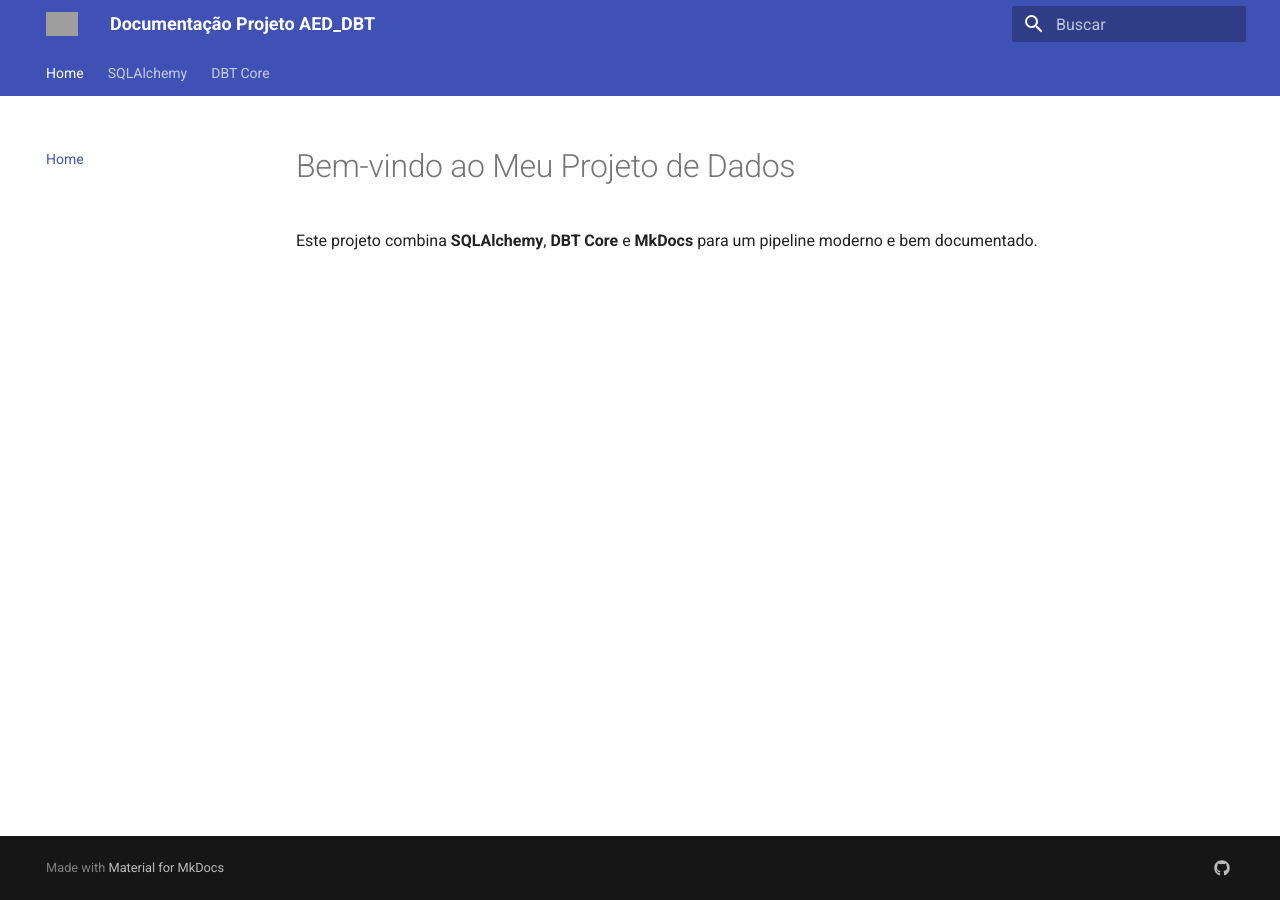
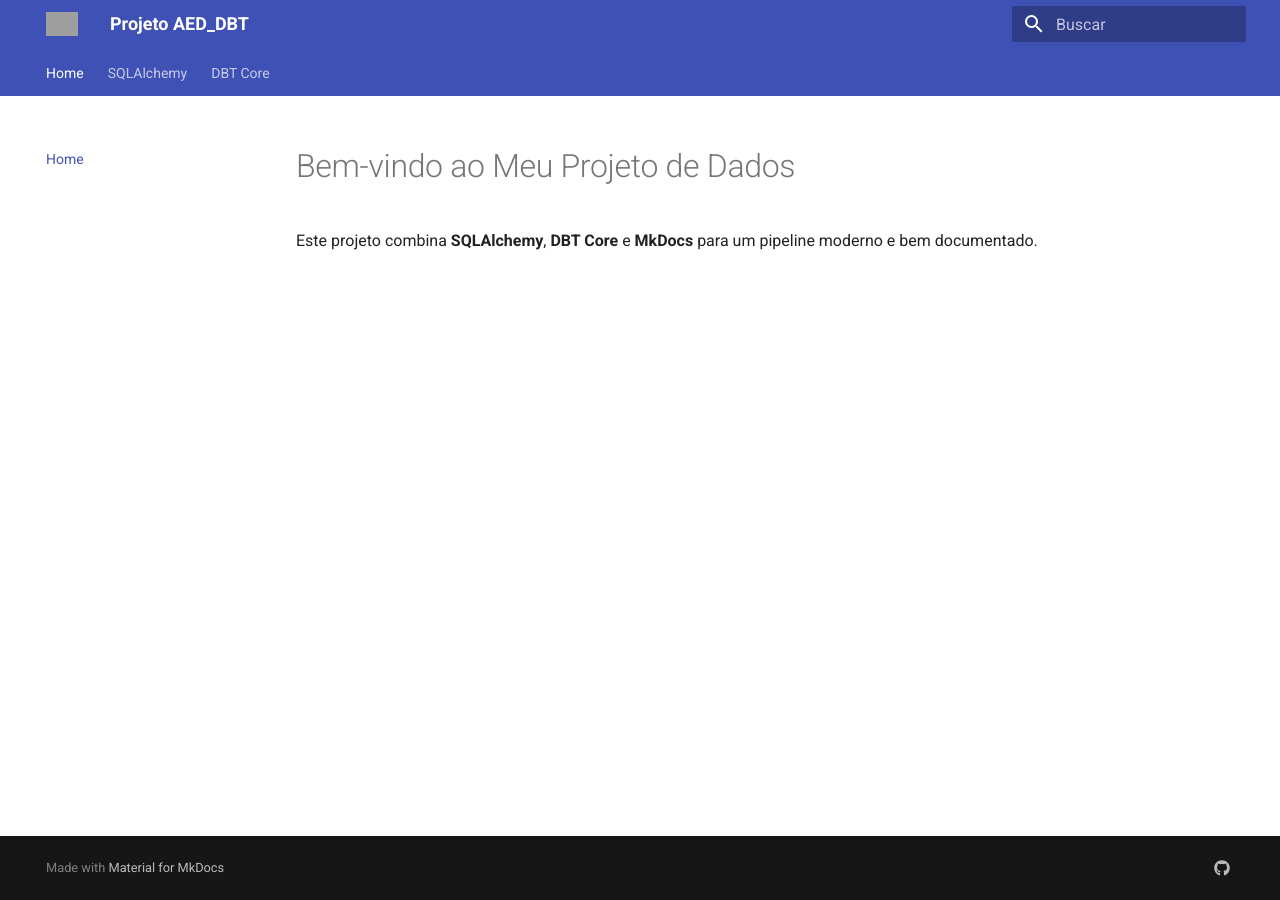
Before and after one commit to Prog-LucasAlves/AED_DBT, an MkDocs documentation site: the page built from docs/index.md, in a window 1280 px wide. Built offline with MkDocs 1.6.1 and Material for MkDocs 9.7.7, drawn with Linux system fonts in a browser that asks for light colours; grey boxes are pictures that could not be loaded.

Commit message:
up mkdocs.yml

```diff
--- a/mkdocs.yml
+++ b/mkdocs.yml
@@ -1,5 +1,5 @@
 # Nome do site
-site_name: Documentação Projeto AED_DBT
+site_name:  Projeto AED_DBT
 
 # URL do site (opcional)
 site_url: "https://prog-lucasalves.github.io/AED_DBT/"
```
